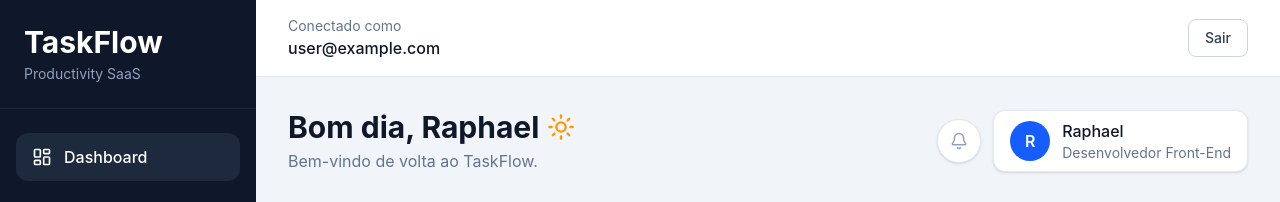
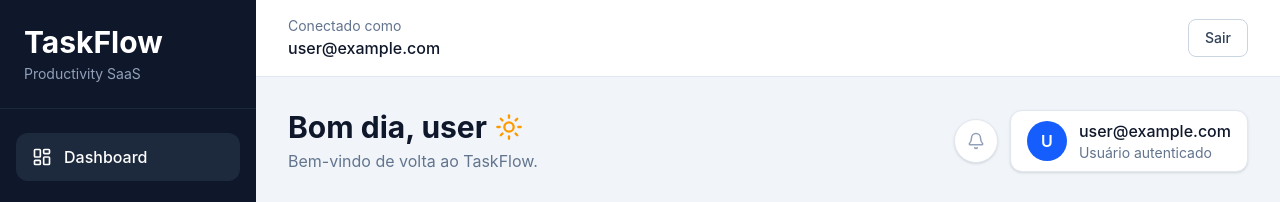
Before and after one commit to Britou/taskflow, a React (Vite) app: page /dashboard in a window 1280 px wide. Shown: the top 202 px of the page. Built offline with nearby package versions, Linux system fonts and the light colour scheme; no server answers; the database is empty; sample sign-in values are in the browser's storage.

Commit message:
feat: exibe usuário autenticado no dashboard

```diff
--- a/src/components/dashboard/DashboardHeader.tsx
+++ b/src/components/dashboard/DashboardHeader.tsx
@@ -1,11 +1,19 @@
 import { Bell, Sun } from "lucide-react";
 
+import { useAuth } from "../../hooks/useAuth";
+
 export function DashboardHeader() {
+  const { user } = useAuth();
+
+  const userEmail = user?.email ?? "Usuário";
+  const displayName = userEmail.split("@")[0];
+  const userInitial = userEmail.charAt(0).toUpperCase();
+
   return (
     <header className="flex flex-col gap-4 sm:flex-row sm:items-center sm:justify-between">
       <div>
         <h1 className="flex flex-wrap items-center gap-2 text-2xl font-bold text-slate-900 sm:text-3xl">
-          Bom dia, Raphael
+          Bom dia, {displayName}
           <Sun size={28} className="text-amber-500" />
         </h1>
 
@@ -26,13 +34,15 @@
 
         <div className="flex min-w-0 items-center gap-3 rounded-xl border border-slate-200 bg-white px-4 py-2 shadow-sm">
           <div className="flex h-10 w-10 items-center justify-center rounded-full bg-blue-600 font-semibold text-white">
-            R
+            {userInitial}
           </div>
 
           <div className="min-w-0">
-            <p className="truncate font-medium text-slate-900">Raphael</p>
+            <p className="truncate font-medium text-slate-900">
+              {userEmail}
+            </p>
             <p className="truncate text-sm text-slate-500">
-              Desenvolvedor Front-End
+              Usuário autenticado
             </p>
           </div>
         </div>
```
